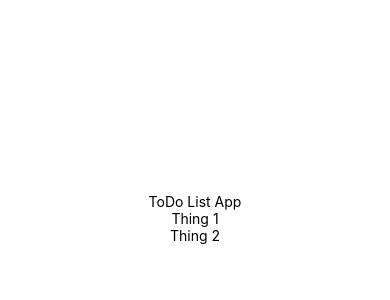
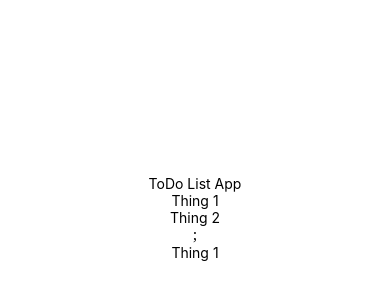
Before and after one commit to alexaf2000/Todo-ReactNative, a React Native app: screen / in a window 390 px wide. Shown: the part 204-504 px from the top of the page. Built offline with nearby package versions, Linux system fonts and the light colour scheme.

Commit message:
Add TodoList component (with issue)

```diff
--- /dev/null
+++ b/src/components/TodoList/index.js
@@ -0,0 +1,11 @@
+import React, { Fragment } from 'react';
+import { Text, View } from 'react-native';
+const TodoList = ({ todos }) => (
+    <Fragment>
+        {todos.map(
+            todo => (!todo.done && <Text key={todo.text}>{todo.text}</Text>
+        ))};
+         <Text>{todos[0].text}</Text>
+    </Fragment>
+);
+export default TodoList;
--- a/src/screens/main/index.js
+++ b/src/screens/main/index.js
@@ -1,30 +1,25 @@
 import React, { Component } from "react";
 import { View, Text, StyleSheet } from "react-native";
+import TodoList from "../../components/TodoList";
 
 const styles = StyleSheet.create({
     container: {
-      flex: 1,
-      backgroundColor: '#fff',
-      alignItems: 'center',
-      justifyContent: 'center',
+        flex: 1,
+        backgroundColor: '#fff',
+        alignItems: 'center',
+        justifyContent: 'center',
     },
-  });
+});
 
 const todos = [
-    {text: "Thing 1",done: false},{text: "Thing 2",done: false},{text: "Thing 3",done: true},
+    { text: "Thing 1", done: false }, { text: "Thing 2", done: false }, { text: "Thing 3", done: true },
 ]
 class MainScreen extends Component {
     render() {
         return (
             <View style={styles.container}>
-                <Text>ToDo List App</Text>
-                {/* Using key as if was an id with something really unique, the array index is not safe at all, its for internal use */}
-                {todos.map(todo=>(
-                    // React usual way - IMPORTANT Look at the negation
-                    !todo.done && <Text key={todo.text}>{todo.text}</Text>
-                    //Usual programming way with if elese
-                    //todo.done ? null : <Text key={todo.text}>{todo.text}</Text>
-                ))}
+                <Text selectable selectionColor="red">ToDo List App</Text>
+                <TodoList todos={todos} />
             </View>
         );
     }
```
